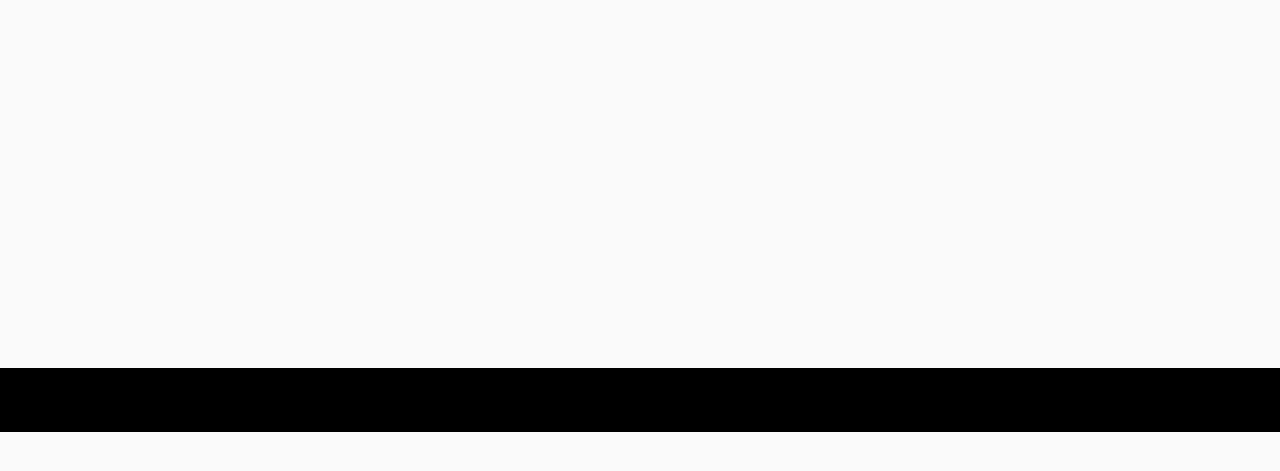
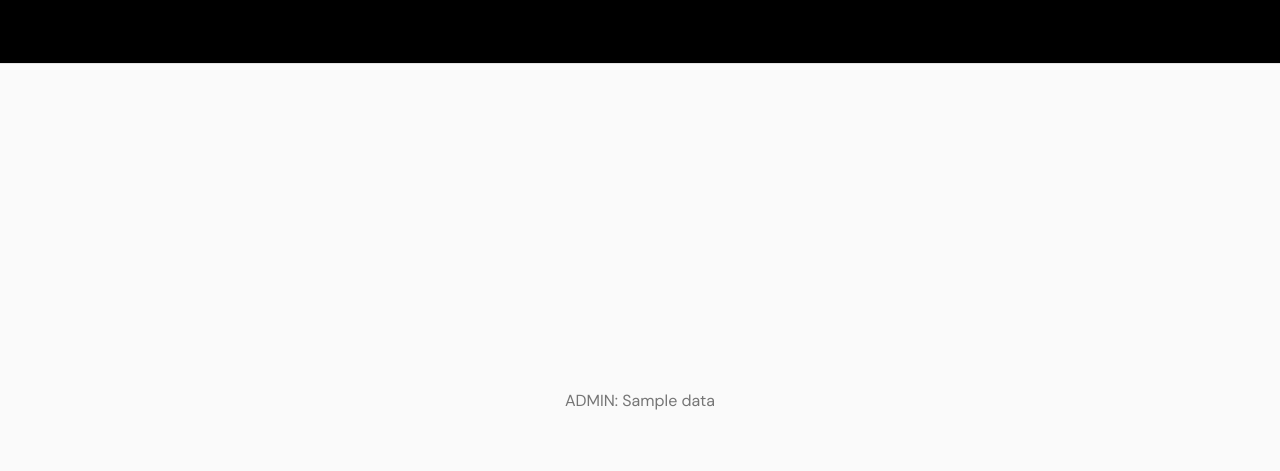
Before and after one commit to jvictormleao/easycall, a Node server app: template views/main.ejs in a window 1280 px wide. Shown: the top 471 px of the page. Run offline with Node 20, Linux system fonts and the light colour scheme; the template is opened without the code that fills it: most values are stand-ins (such as "Sample title", 1, 10 or a date in 2020); some libraries are stand-ins or nearby versions.

Commit message:
doideira fi

```diff
--- a/public/stylesheets/style.css
+++ b/public/stylesheets/style.css
@@ -164,11 +164,16 @@ section {
   background-color: green !important;
 }
 
-.navbar {
+#header {
   position: fixed;
-  margin-top: 0px;
+  top: 0;
+  left: 0;
+  z-index: 100;
+  background-color: black;
   width: 100%;
   height: 4rem;
-  background-color: black;
 
+  border-bottom: 1px solid #e4e4e4;
+  margin-bottom: 2rem;
+  display: flex;
 }
--- a/views/main.ejs
+++ b/views/main.ejs
@@ -23,8 +23,11 @@
     />
   </head>
   <body>
-    <nav class="navbar">
-      <ul class="nav"></ul>
+    <header id="header">
+      <div class="menu">
+
+      </div>
+    </header>
     </nav>
 
     <!-- swiper -->
```
